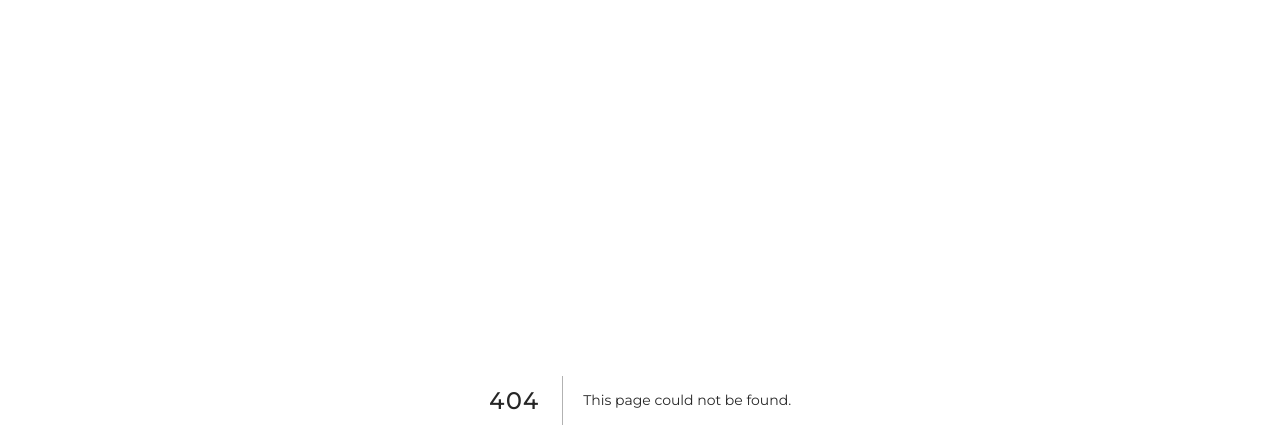
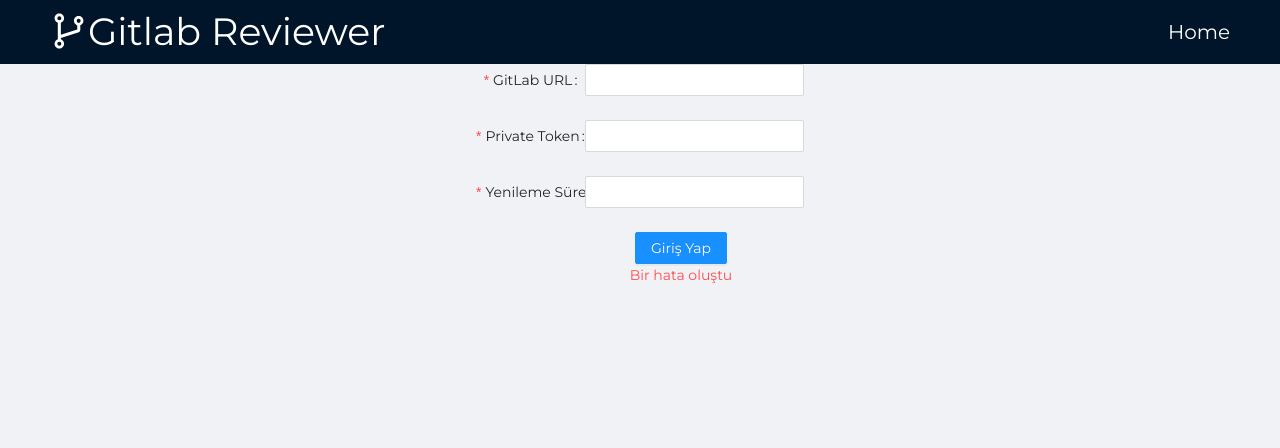
Before and after one commit to 90pixel/gitlab-reviewer, a Next.js app: page /login in a window 1280 px wide. Before the commit this address had no page. Shown: the top 448 px of the page. Built offline with nearby package versions, Linux system fonts and the light colour scheme.

Commit message:
Add login page.

```diff
--- /dev/null
+++ b/pages/login.tsx
@@ -0,0 +1,90 @@
+import { styled } from 'stitches.config';
+import { Input, Form, Button, Typography } from 'antd';
+import Layout from 'layout';
+
+const Login = () => {
+  const loginError = true;
+  const onFinish = (values: any) => {
+    console.log(values);
+  };
+  return (
+    <Layout>
+      <CustomForm
+        name="basic"
+        labelCol={{
+          span: 8,
+        }}
+        wrapperCol={{
+          span: 16,
+        }}
+        onFinish={onFinish}
+        // loginerror={loginError}
+      >
+        <Form.Item
+          label="GitLab URL:"
+          name="url"
+          rules={[
+            {
+              required: true,
+              message: 'Lütfen gitlab urlinizi giriniz!',
+            },
+          ]}
+        >
+          <Input />
+        </Form.Item>
+        <Form.Item
+          label="Private Token"
+          name="token"
+          rules={[
+            {
+              required: true,
+              message: 'Lütfen token giriniz!',
+            },
+          ]}
+        >
+          <Input />
+        </Form.Item>
+        <Form.Item
+          label="Yenileme Süresi"
+          name="refreshRate"
+          rules={[
+            {
+              required: true,
+              message: 'Lütfen sayfa yenileme süresi giriniz!',
+            },
+          ]}
+        >
+          <Input type="number" />
+        </Form.Item>
+
+        <Form.Item
+          wrapperCol={{
+            offset: 6,
+          }}
+        >
+          <SubmitBtn>
+            <Button type="primary" htmlType="submit">
+              Giriş Yap
+            </Button>
+            {loginError && (
+              <Typography.Text type="danger">Bir hata oluştu</Typography.Text>
+            )}
+          </SubmitBtn>
+        </Form.Item>
+      </CustomForm>
+    </Layout>
+  );
+};
+
+export default Login;
+
+const CustomForm = styled(Form, {
+  maxWidth: 600,
+  margin: '0 auto',
+});
+
+const SubmitBtn = styled('div', {
+  display: 'flex',
+  flexDirection: 'column',
+  alignItems: 'center',
+});
```
